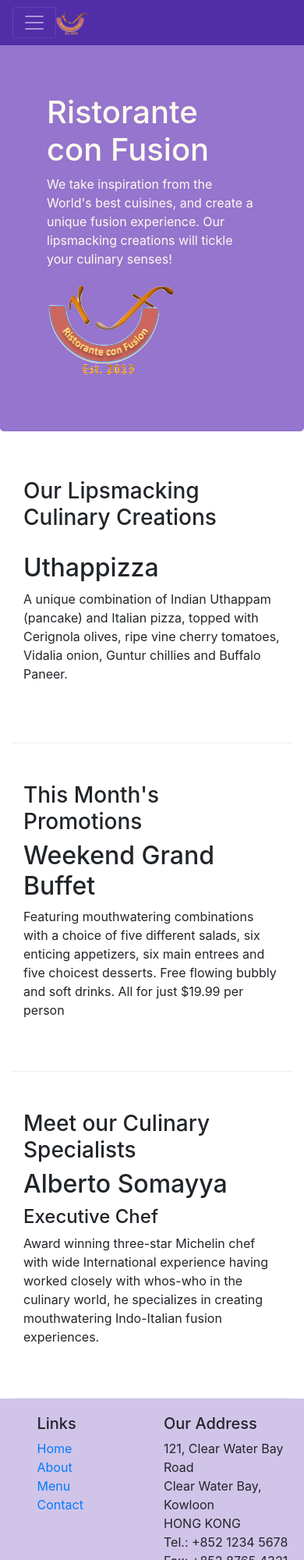
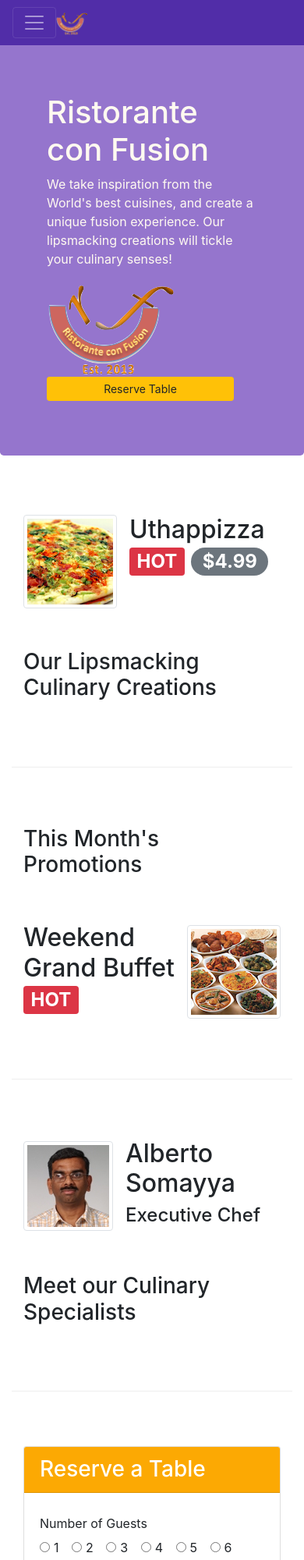
Before and after one commit to avishekanand18/git-test, a website: page index.html in a window 390 px wide. Shown: the top 2000 px of the page at 78% size. Drawn offline with nearby package versions, Linux system fonts and the light colour scheme.

Commit message:
second assignment

```diff
--- a/index.html
+++ b/index.html
@@ -38,12 +38,17 @@
     <header class="jumbotron">
         <div class="container">
             <div class="row row-header">
-                <div class="col-12 col-sm-8">
+                <div class="col-12 col-sm-6">
                     <h1>Ristorante con Fusion</h1>
                     <p>We take inspiration from the World's best cuisines, and create a unique fusion experience. Our lipsmacking creations will tickle your culinary senses!</p>
                 </div>
-                <div class="col-12 col-sm align-self-center">
-                	<img src="img/logo.png" class="img-fluid">
+                <div class="col-12 col-sm-6 align-self-center row">
+                	<div class="col-12 col-sm-6">
+                		<img src="img/logo.png" class="img-fluid">
+                	</div>
+                	<div class="col-12 col-sm-6 align-self-center">
+                		<a type="button" href="#reserveTable" class="btn btn-warning btn-sm btn-block">Reserve Table</a>
+                	</div>
                 </div>
             </div>
         </div>
@@ -51,12 +56,15 @@
 
     <div class="container">
         <div class="row row-content align-items-center">
+            <div class ="media col-sm-8 col-md-9">
+            	<img class="d-flex mr-3 img-thumbnail align-self-center" alt="Uthappizza" src="img/uthappizza.png">
+            	<div class="media-body">
+            		<h2 class="mt-0">Uthappizza <span class="badge badge-danger">HOT</span> <span class="badge badge-pill badge-secondary">$4.99</span></h2>
+                	<p class="d-none d-sm-block">A unique combination of Indian Uthappam (pancake) and Italian pizza, topped with Cerignola olives, ripe vine cherry tomatoes, Vidalia onion, Guntur chillies and Buffalo Paneer.</p>
+            	</div>
+            </div>
             <div class="col-sm-4 col-md-3 flex-last">
                 <h3>Our Lipsmacking Culinary Creations</h3>
-            </div>
-            <div class="col-sm col-md flex-first">
-                <h2>Uthappizza</h2>
-                <p class="hidden-xs-down">A unique combination of Indian Uthappam (pancake) and Italian pizza, topped with Cerignola olives, ripe vine cherry tomatoes, Vidalia onion, Guntur chillies and Buffalo Paneer.</p>
             </div>
         </div>
 
@@ -65,23 +73,87 @@
             <div class="col-sm-4 col-md-3">
                 <h3>This Month's Promotions</h3>
             </div>
-            <div class="col-sm col-md">
-                <h2>Weekend Grand Buffet</h2>
-                <p class="hidden-xs-down">Featuring mouthwatering combinations with a choice of five different salads, six enticing appetizers, six main entrees and five choicest desserts. Free flowing bubbly and soft drinks. All for just $19.99 per person </p>
+            <div class="media col-sm-8 col-md-9">
+            	<div class="media-body">
+            		<h2 class="mt-0">Weekend Grand Buffet <span class="badge badge-danger">HOT</span></h2>
+                	<p class="d-none d-sm-block">Featuring mouthwatering combinations with a choice of five different salads, six enticing appetizers, six main entrees and five choicest desserts. Free flowing bubbly and soft drinks. All for just $19.99 per person </p>
+            	</div>
+            	<img class="d-flex lr-3 img-thumbnail align-self-center" alt="Weekend Grand Buffet" src="img/buffet.png">
             </div>
         </div>
 
         <div class="row row-content align-items-center">
+            <div class="media col-sm-8 col-md-9">
+            	<img class="d-flex mr-3 img-thumbnail align-self-center" src="img/alberto.png" alt="Alberto Somayya">
+            	<div class="media-body">
+            		<h2 class="mt-0">Alberto Somayya</h2>
+            		<h4>Executive Chef</h4>
+                	<p class="d-none d-sm-block">Award winning three-star Michelin chef with wide International experience having worked closely with whos-who in the culinary world, he specializes in creating mouthwatering Indo-Italian fusion experiences. </p>
+            	</div>
+            </div>
             <div class="col-sm-4 col-md-3 flex-last">
                 <h3>Meet our Culinary Specialists</h3>
             </div>
-            <div class="col-sm col-md flex-first">
-                <h2>Alberto Somayya</h2>
-                <h4>Executive Chef</h4>
-                <p class="hidden-xs-down">Award winning three-star Michelin chef with wide International experience having worked closely with whos-who in the culinary world, he specializes in creating mouthwatering Indo-Italian fusion experiences. </p>
-            </div>
         </div>
     </div>
+
+    <div class="container reservation_form">
+    	<div class="row justify-content-center">
+	        <div class="col-12 col-sm-8">
+	        	<div class="card">
+	        		<h3 class="card-header text-white reservation_form_head">Reserve a Table</h3>
+	        		<div class="card-body">
+	        			<form id="reserveTable">
+	        				<div class="form-group row">
+	        					<label for="guest_no" class="col-form-label col-12 col-sm-2">Number of Guests</label>
+	        					<div class="col-12 col-sm-10" id="guest_no">
+	        						<div class="form-check form-check-inline">
+	  									<input class="form-check-input" type="radio" name="inlineRadioOptions" id="inlineRadio1" value="option1">
+										<label class="form-check-label" for="inlineCheckbox1">1</label>
+									</div>
+									<div class="form-check form-check-inline">
+									   <input class="form-check-input" type="radio" name="inlineRadioOptions" id="inlineRadio2" value="option2">
+									   <label class="form-check-label" for="inlineCheckbox2">2</label>
+									</div>
+									<div class="form-check form-check-inline">
+									  <input class="form-check-input" type="radio" name="inlineRadioOptions" id="inlineRadio3" value="option3">
+									  <label class="form-check-label" for="inlineCheckbox3">3</label>
+									</div>
+									<div class="form-check form-check-inline">
+									  <input class="form-check-input" type="radio" name="inlineRadioOptions" id="inlineRadio4" value="option4">
+									  <label class="form-check-label" for="inlineCheckbox4">4</label>
+									</div>
+									<div class="form-check form-check-inline">
+									  <input class="form-check-input" type="radio" name="inlineRadioOptions" id="inlineRadio5" value="option5">
+									  <label class="form-check-label" for="inlineCheckbox5">5</label>
+									</div>
+									<div class="form-check form-check-inline">
+									  <input class="form-check-input" type="radio" name="inlineRadioOptions" id="inlineRadio6" value="option6">
+									  <label class="form-check-label" for="inlineCheckbox6">6</label>
+									</div>
+	        					</div>
+	        				</div>
+	        				<div class="form-group row">
+	        					<label for="date" class="col-12 col-md-2 col-form-label">Date and Time</label>
+		                        <div class="col-12 col-md-4">
+		                            <input type="date" class="form-control" id="date" name="date" placeholder="Date">
+		                        </div>
+		                        <div class="col-12 col-md-4">
+		                            <input type="time" class="form-control" id="time" name="time" placeholder="Time">
+		                        </div>
+			        		</div>
+			        		<div class="form-group row">
+		                        <div class="offset-md-2 col-md-10">
+		                            <button type="submit" class="btn btn-primary">Reserve</button>
+		                        </div>
+		                    </div>
+	        			</form>
+	        		</div>
+	        	</div>
+	        </div>
+	    </div>
+    </div>
+
 
     <footer class="footer">
         <div class="container">
--- a/styles/styles1.css
+++ b/styles/styles1.css
@@ -36,3 +36,10 @@ body{
 .navbar-dark {
      background-color: #512DA8;
 }
+
+.reservation_form_head{
+    background-color: #fca903;
+}
+.reservation_form{
+    padding:70px 30px 70px 30px;
+}
```
Also changed, not shown: contactus.html (+5 -0 lines).
